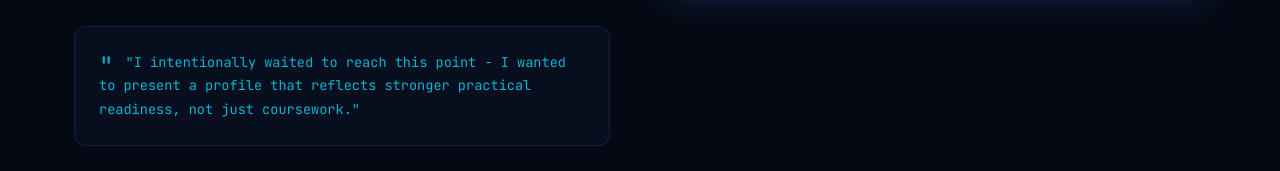
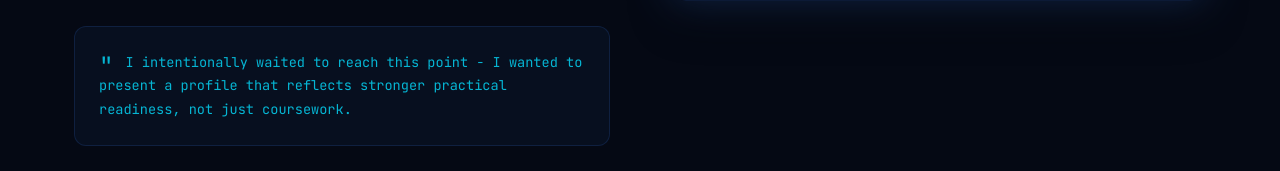
Before and after one commit to pefa2020/percyflores-portfolio, a plain HTML site: page index.html in a window 1280 px wide. Shown: the part 1880-2051 px from the top of the page. Drawn offline with Linux system fonts and the light colour scheme.

Commit message:
Update index.html

```diff
--- a/index.html
+++ b/index.html
@@ -209,8 +209,8 @@
             </p>
             <div class="about-highlight reveal reveal-delay-4">
               <blockquote>
-                "I intentionally waited to reach this point - I wanted to present a profile that reflects stronger
-                practical readiness, not just coursework."
+                I intentionally waited to reach this point - I wanted to present a profile that reflects stronger
+                practical readiness, not just coursework.
               </blockquote>
             </div>
           </div>
```
